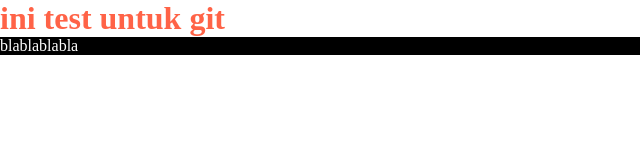
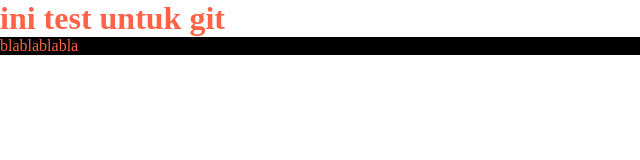
Before and after one commit to egyMaret/test-git, a plain HTML site: page index.html in a window 1280 px wide. Shown: the full height of the page, 0-640 px from the left. Drawn offline with Linux system fonts and the light colour scheme.

Commit message:
menambahkan srcipt.js dan mengubah warna p pada css

```diff
--- a/index.html
+++ b/index.html
@@ -14,6 +14,8 @@
     <div>
         <p>blablablabla</p>
     </div>
+
+    <script src="script.js"></script>
 </body>
 
 </html>
--- /dev/null
+++ b/script.js
@@ -0,0 +1 @@
+console.log("ok");
--- a/style.css
+++ b/style.css
@@ -12,5 +12,5 @@
 }
 
 p {
-    color: white;
+    color: tomato;
 }
```
